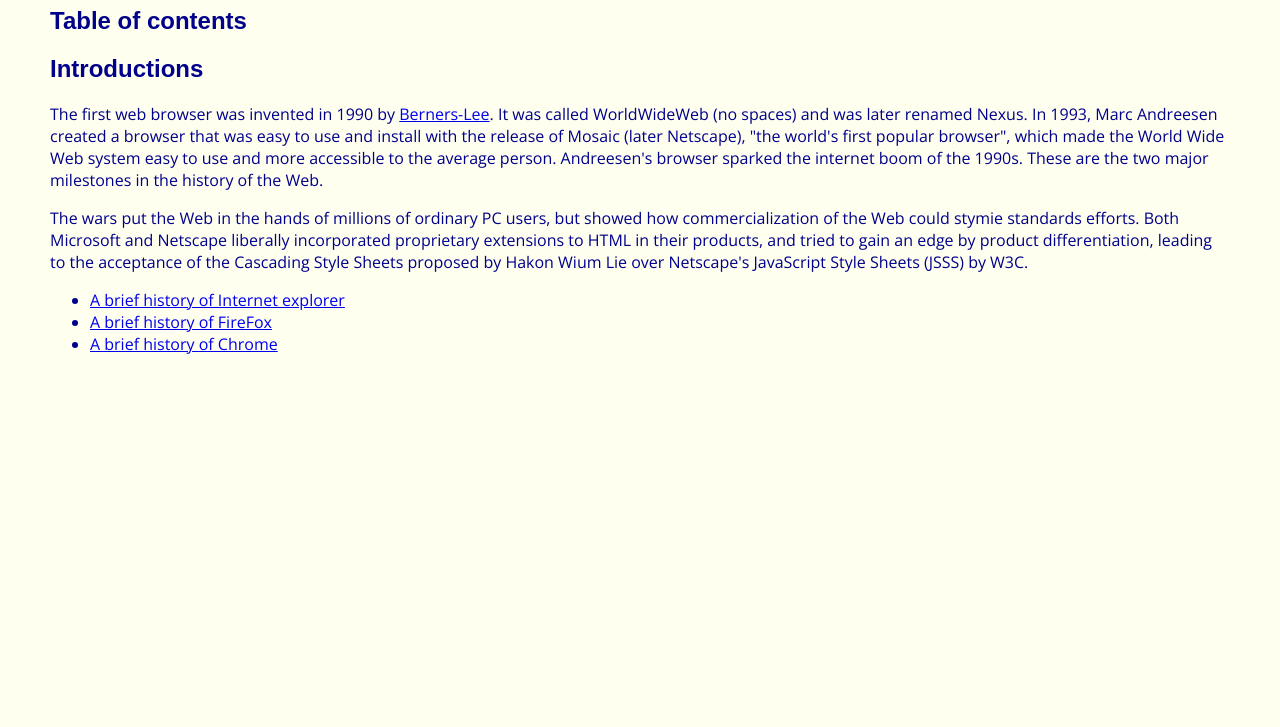
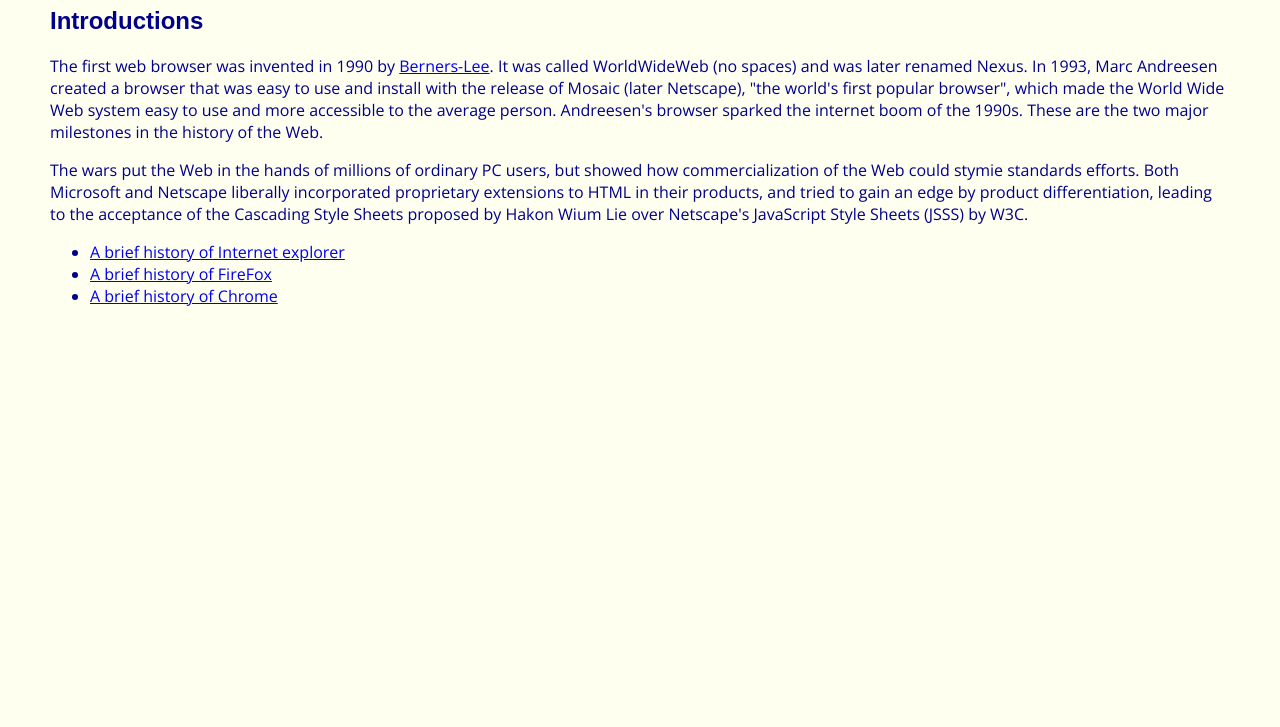
Before and after one commit to tosuzu1/browserhistory, a website: page index.html in a window 1280 px wide. Shown: the part 73-800 px from the top of the page. Drawn offline with nearby package versions, Linux system fonts and the light colour scheme; a web font is replaced by a local one.

Commit message:
fixed extra table of contents

```diff
--- a/index.html
+++ b/index.html
@@ -8,7 +8,6 @@
 </head>
 <body>
 <h1>A history of browsers</h1>
-<h2>Table of contents</h2>
 
 
 <h2><a name="Intro">Introductions</a></h2>
@@ -21,6 +20,5 @@
   <li><a href="chrome.html">A brief history of Chrome</a></li>
 </ul>
 
-
 </body>
 </html>
```
